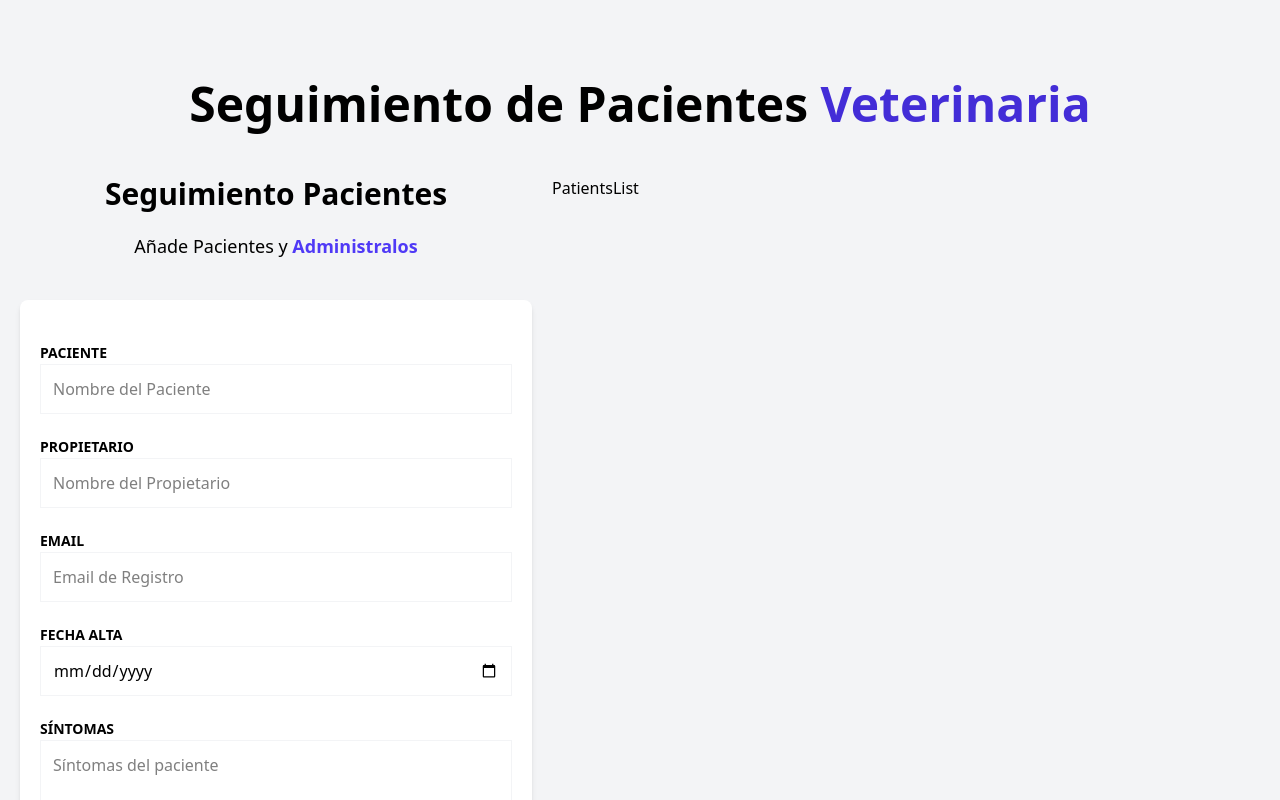
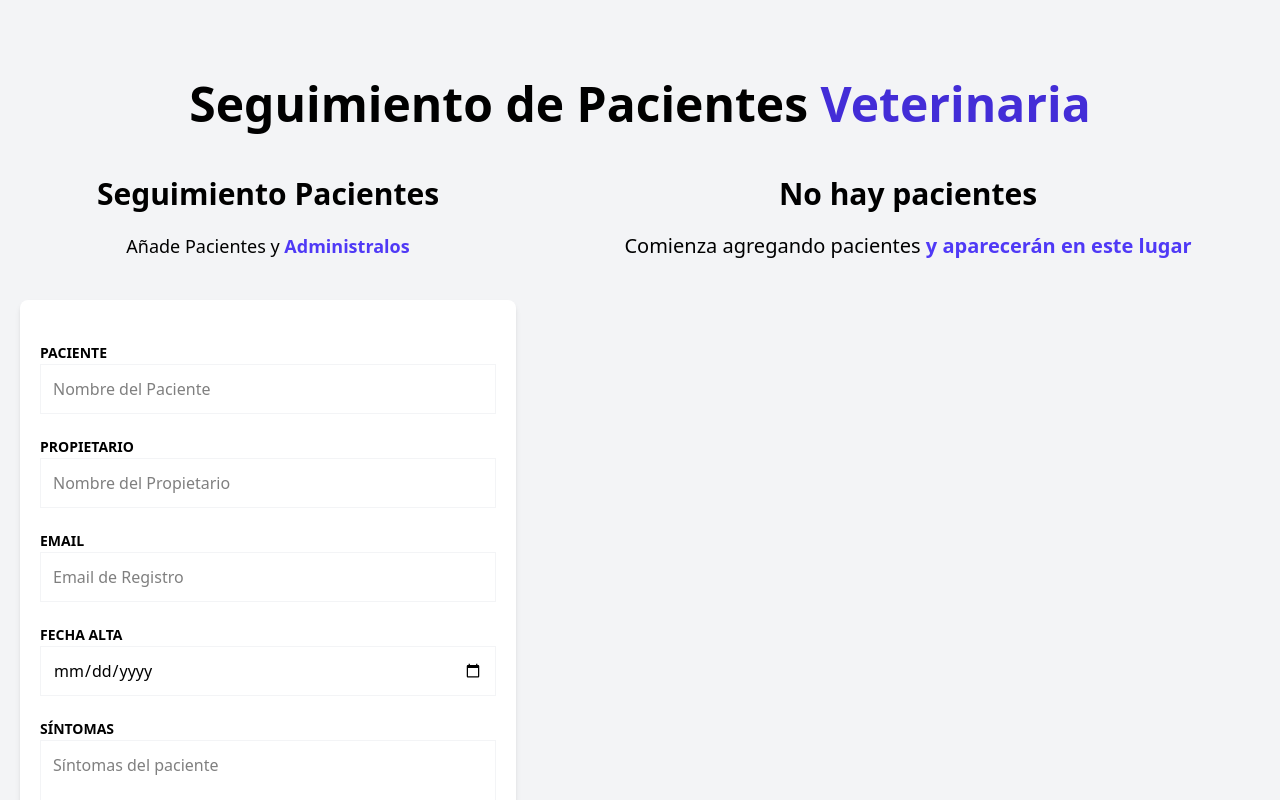
Before and after one commit to Sergiohc19/Administrador-Pacientes, a React (Vite) app: page / in a window 1280 px wide. Shown: the top 800 px of the page. Built offline with nearby package versions, Linux system fonts and the light colour scheme.

Commit message:
Trabajando en el Listado de Pacientes

```diff
--- /dev/null
+++ b/src/components/PatientDetails.tsx
@@ -0,0 +1,13 @@
+import type { Patient } from "../types"
+
+type PatientDetailsProps = {
+    patient: Patient
+}
+
+export const PatientDetails = ({patient} : PatientDetailsProps) => {
+  return (
+    <div>
+        {patient.name}
+    </div>
+  )
+}
--- a/src/components/PatientForm.tsx
+++ b/src/components/PatientForm.tsx
@@ -50,7 +50,7 @@
 
           {errors.name && <Error> {errors.name?.message}</Error>}
 
-          {errors.maxLength && <Error> {errors.name?.message}</Error>}
+          {/* {errors.maxLength && <Error> {errors.name?.message}</Error>} */}
         </div>
 
         <div className="mb-5">
@@ -73,7 +73,7 @@
 
           {errors.caretaker && <Error> {errors.caretaker?.message}</Error>}
 
-          {errors.maxLength && <Error> {errors.caretaker?.message}</Error>}
+          {/* {errors.maxLength && <Error> {errors.caretaker?.message}</Error>} */}
         </div>
 
         <div className="mb-5">
@@ -108,7 +108,7 @@
             {...register("date", {
               required: "La fecha de alta es obligatoria",
               maxLength: {
-                value: 8,
+                value: 22,
                 message: "Máximo 8 Caracteres",
               },
             })}
--- a/src/components/PatientsList.tsx
+++ b/src/components/PatientsList.tsx
@@ -1,15 +1,41 @@
-
-import { usePatientStore } from "../store/store"
-
-
-
+import { usePatientStore } from "../store/store";
+import { PatientDetails } from "./PatientDetails";
 
 export const PatientsList = () => {
-const patients = usePatientStore(state => state.patients)
-
-console.log(patients)
+  const patients = usePatientStore((state) => state.patients);
 
   return (
-    <div>PatientsList</div>
-  )
-}
+    <div className="md:w-1/2 lg:w-3/5 md:h-screen overflow-y-scroll">
+      {patients.length ? (
+        <>
+          <h2 className="font-black text-3xl text-center">
+            Listado de Pacientes
+          </h2>
+          <p className="text-xl mt-5 mb-10 text-center">
+            Administra tus {""}
+            <span className="text-indigo-600 font-bold">
+              Pacientes y Citas
+            </span>
+          </p>
+          {patients.map((patient) => (
+
+          <PatientDetails
+            key={patient.id}
+            patient={patient}
+          />
+          ))}
+        </>
+      ) : (
+        <>
+          <h2 className="font-black text-3xl text-center">No hay pacientes</h2>
+          <p className="text-xl mt-5 mb-10 text-center">
+            Comienza agregando pacientes {""}
+            <span className="text-indigo-600 font-bold">
+              y aparecerán en este lugar
+            </span>
+          </p>
+        </>
+      )}
+    </div>
+  );
+};
```
